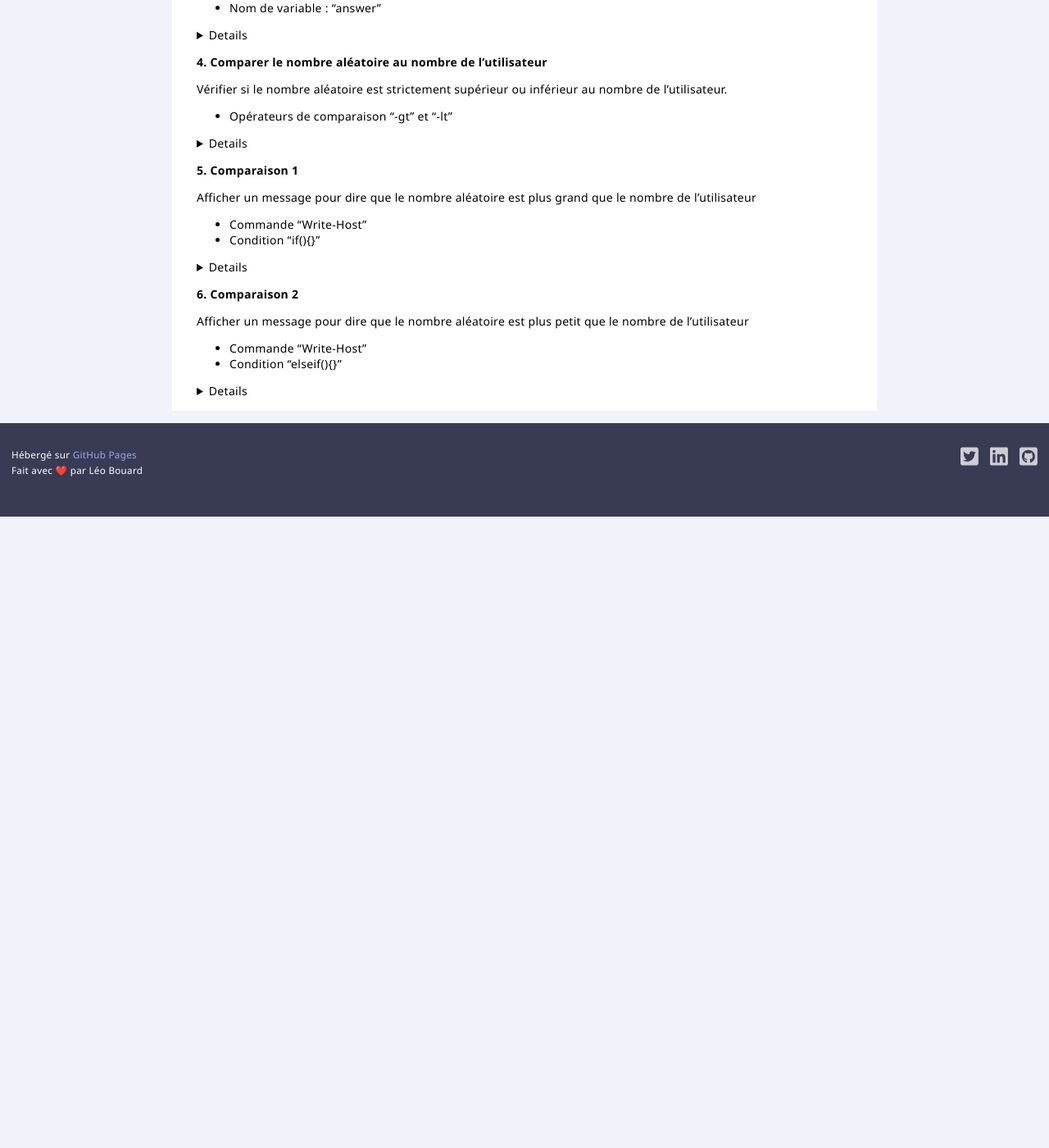
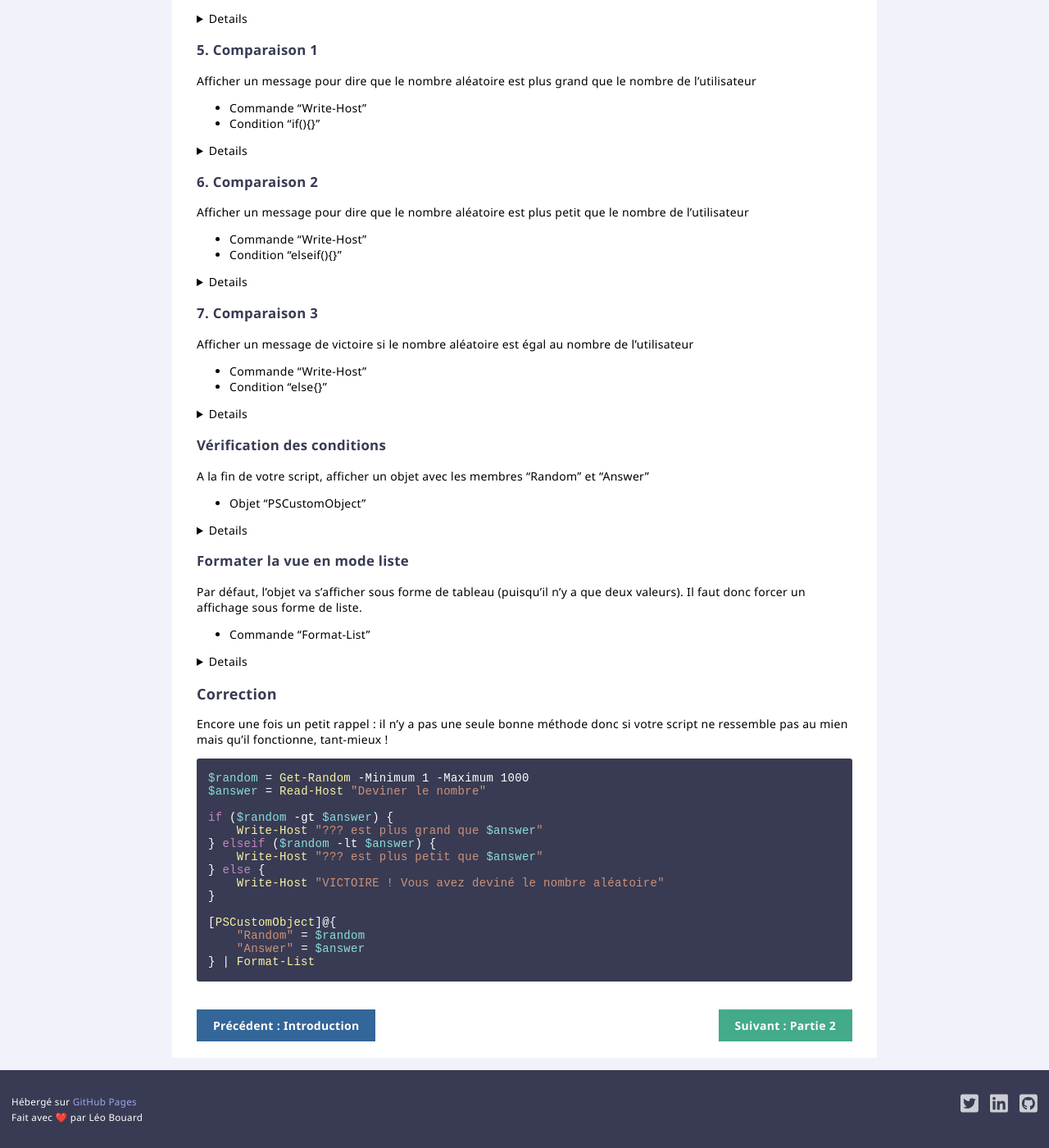
Before and after one commit to leobouard/leobouard.github.io, a Jekyll site: the page built from _posts/2022-10-21-cours-pratique-posh-1.md, in a window 1280 px wide and 1400 px high, scrolled down 1210 px. Shown: the whole window at 82% size. Built offline with Jekyll 4.4.1, drawn with Linux system fonts in a browser that asks for light colours; before the commit the page ends 1840 px from its top, so only the background shows below that.

Commit message:
Update 2022-10-21-cours-pratique-posh-1.md

```diff
--- a/_posts/2022-10-21-cours-pratique-posh-1.md
+++ b/_posts/2022-10-21-cours-pratique-posh-1.md
@@ -1,8 +1,6 @@
 ---
 layout: post
 title: "Partie 1 - Simple. Basique."
-thumbnailColor: "#007acc"
-icon: 🎓
 ---
 
 ## Résumé
@@ -13,7 +11,7 @@ Un nombre aléatoire est généré et l'utilisateur doit entrer son estimation.
 
 ## Détails
 
-**1. Générer un nombre aléatoire**
+### 1. Générer un nombre aléatoire
 
 La première pierre est posée : la génération du nombre aléatoire qui doit être deviné par le joueur !
 
@@ -24,7 +22,7 @@ La première pierre est posée : la génération du nombre aléatoire qui doit
   <code>Get-Random -Minimum 1 -Maximum 1000</code>
 </details>
 
-**2. Stocker le nombre aléatoire dans une variable**
+### 2. Stocker le nombre aléatoire dans une variable
 
 - Nom de variable : "random"
 
@@ -32,7 +30,7 @@ La première pierre est posée : la génération du nombre aléatoire qui doit
   <code>$random = Get-Random -Minimum 1 -Maximum 1000</code>
 </details>
 
-**3. Demander à l'utilisateur de deviner le nombre**
+### 3. Demander à l'utilisateur de deviner le nombre
 
 On va maintenant inviter le joueur / l'utilisateur a entrer son estimation.
 
@@ -43,7 +41,7 @@ On va maintenant inviter le joueur / l'utilisateur a entrer son estimation.
   <code>$answer = Read-Host "Deviner le nombre"</code>
 </details>
 
-**4. Comparer le nombre aléatoire au nombre de l'utilisateur**
+### 4. Comparer le nombre aléatoire au nombre de l'utilisateur
 
 Vérifier si le nombre aléatoire est strictement supérieur ou inférieur au nombre de l'utilisateur.
 
@@ -60,7 +58,7 @@ Vérifier si le nombre aléatoire est strictement supérieur ou inférieur au no
   </code></pre>
 </details>
 
-**5. Comparaison 1**
+### 5. Comparaison 1
 
 Afficher un message pour dire que le nombre aléatoire est plus grand que le nombre de l'utilisateur
 
@@ -71,7 +69,7 @@ Afficher un message pour dire que le nombre aléatoire est plus grand que le nom
   <code>if ($random -gt $answer) { Write-Host "??? est plus grand que $answer" }</code>
 </details>
 
-**6. Comparaison 2**
+### 6. Comparaison 2
 
 Afficher un message pour dire que le nombre aléatoire est plus petit que le nombre de l'utilisateur
 
@@ -81,10 +79,10 @@ Afficher un message pour dire que le nombre aléatoire est plus petit que le nom
 <details>
   <pre><code>
     elseif ($random -lt $answer) { Write-Host "??? est plus petit que $answer" }
-  </pre></code>
+  </code></pre>
 </details>
 
-**7. Comparaison 3**
+### 7. Comparaison 3
 
 Afficher un message de victoire si le nombre aléatoire est égal au nombre de l'utilisateur
 
@@ -94,10 +92,10 @@ Afficher un message de victoire si le nombre aléatoire est égal au nombre de l
 <details>
   <pre><code>
     else { Write-Host "VICTOIRE ! Vous avez devinez le nombre aléatoire" }
-  </pre></code>
+  </code></pre>
 </details>
 
-**Vérification des conditions**
+### Vérification des conditions
 
 A la fin de votre script, afficher un objet avec les membres "Random" et "Answer"
 
@@ -112,7 +110,7 @@ A la fin de votre script, afficher un objet avec les membres "Random" et "Answer
   </code></pre>
 </details>
 
-**Formater la vue en mode liste**
+### Formater la vue en mode liste
 
 Par défaut, l'objet va s'afficher sous forme de tableau (puisqu'il n'y a que deux valeurs). Il faut donc forcer un affichage sous forme de liste.
 
```
